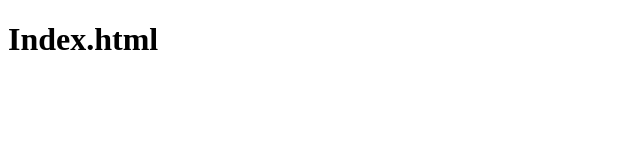
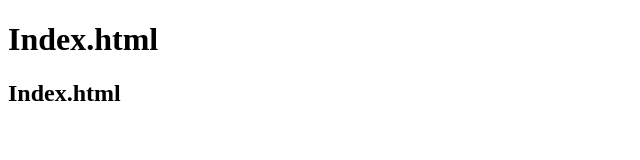
Before and after one commit to sanjuD1603/Learning-Git, a plain HTML site: page index.html in a window 1280 px wide. Shown: the whole page, without its empty margins (0-640 px from the left). Drawn offline with Linux system fonts and the light colour scheme.

Commit message:
Initial commit

```diff
--- a/index.html
+++ b/index.html
@@ -7,5 +7,6 @@
 </head>
 <body>
     <h1>Index.html</h1>
+    <h2>Index.html</h2>
 </body>
 </html>
```
